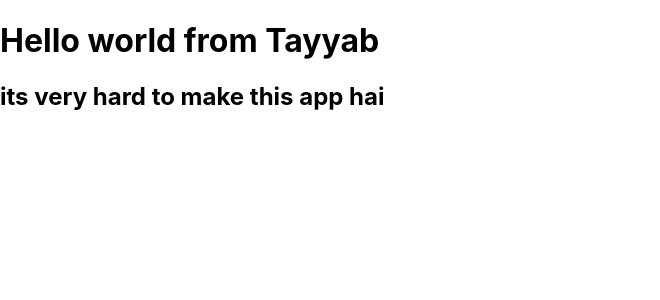
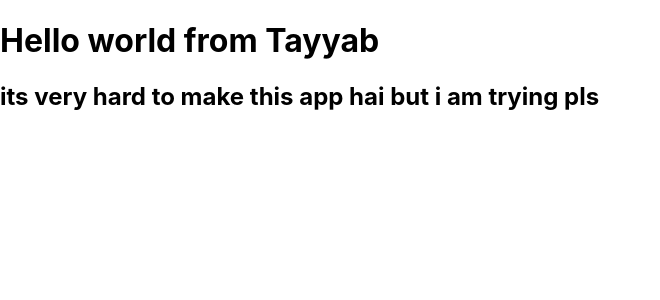
Before and after one commit to RaiMuhammadTayyab/Project-001, a React (Create React App) app: page / in a window 1280 px wide. Shown: the top 300 px of the page, without its empty margins (0-660 px from the left). Built offline with nearby package versions, Linux system fonts and the light colour scheme.

Commit message:
Update App.js
change the discription

```diff
--- a/src/App.js
+++ b/src/App.js
@@ -8,6 +8,7 @@ function App() {
      <h1> Hello world from Tayyab</h1>
      <h2>its very hard to make this app
        hai
+       but i am trying pls
      </h2>
 
     </div>
```
